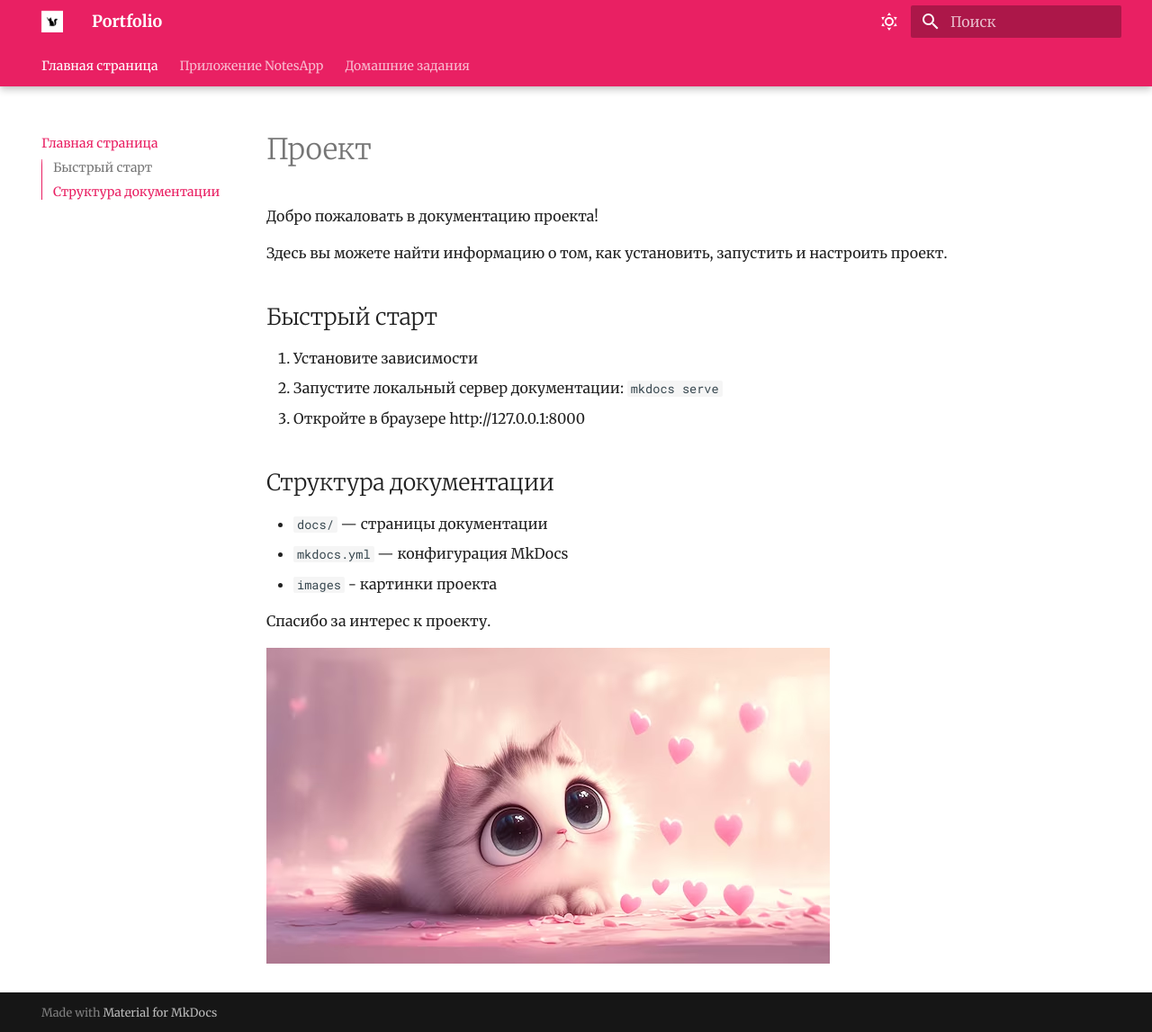
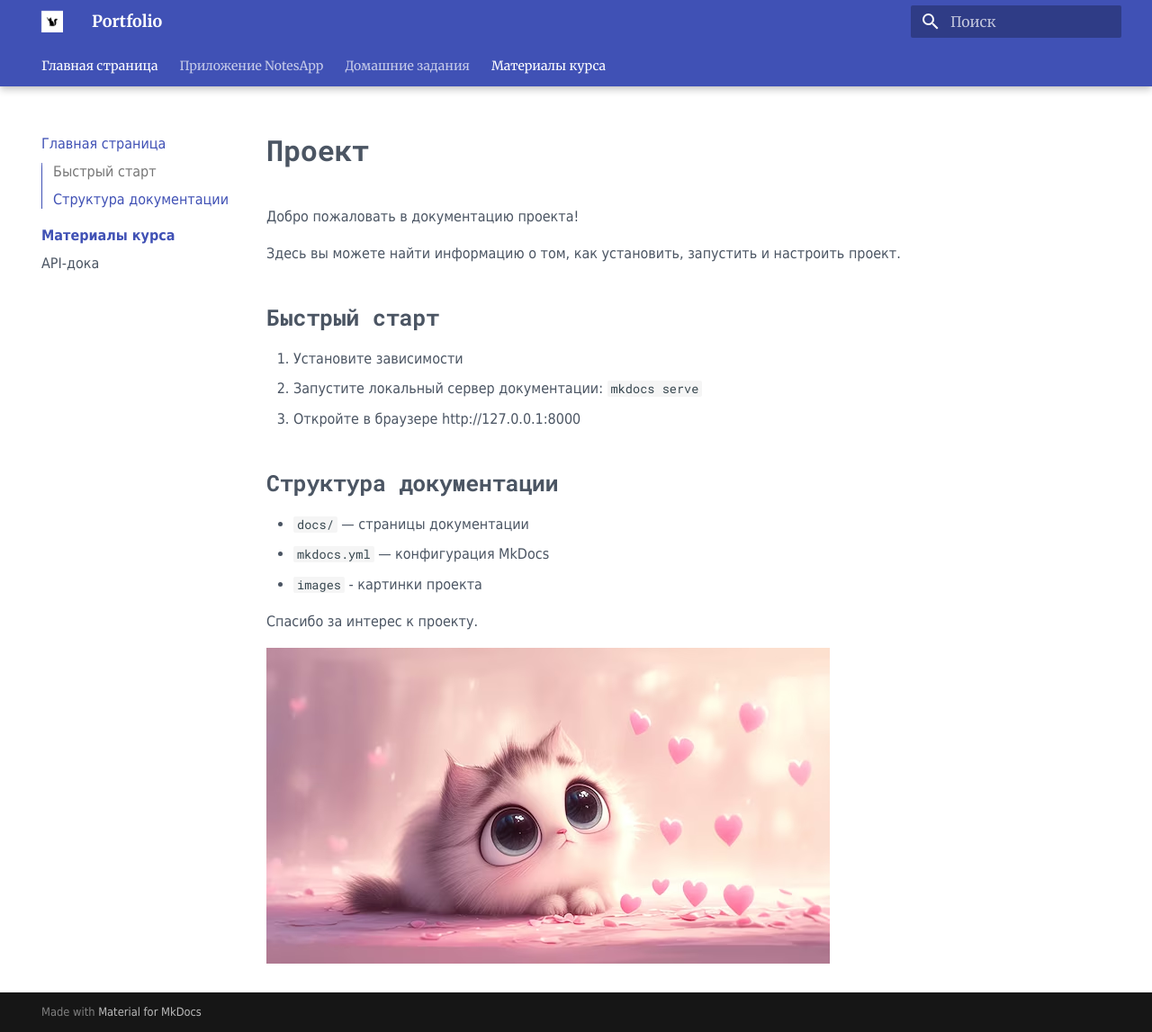
Before and after one commit to Olesia1999/pets-doc-project, an MkDocs documentation site: the page built from docs/index.md, in a window 1280 px wide and 1147 px high. Shown: the whole window at 90% size. Built offline with MkDocs 1.6.1 and Material for MkDocs 9.7.7, drawn with Linux system fonts in a browser that asks for light colours.

Commit message:
Добавлена дока по АПИ

```diff
--- a/mkdocs.yml
+++ b/mkdocs.yml
@@ -2,6 +2,9 @@
 site_description: "Профессиональное портфолио" # Описание сайта, добавляется в meta-теги
 
 theme: # Тема сайта, информация о ее параметрах
+theme:
+  palette: # Настройки тем
+    - scheme: my-scheme
   name: material # Название темы
   logo: images/logo.jpg # Ссылка на логотип сайта, логотип добавляется в папку `docs/images`
   font:
@@ -9,18 +12,18 @@
     code: Roboto Mono # Шрифт для текста кода
   language: ru # Язык
   palette: # Настройки светлой и тёмной тем
-    - scheme: default
-      toggle:
-        icon: material/weather-sunny # Иконка для активации светлой темы
-        name: "Выключить солнышко" # Всплывающий текст-подсказка
-      primary: pink # Основной цвет
-      accent: purple # Акцентный цвет
-    - scheme: slate
-      toggle:
-        icon: material/weather-night
-        name: "Позвать солнышко"
-      primary: deep purple
-      accent: blue
+   ##scheme: default
+      ##toggle:
+        ##icon: material/weather-sunny # Иконка для активации светлой темы
+       ## name: "Выключить солнышко" # Всплывающий текст-подсказка
+      ##primary: pink # Основной цвет
+      ##accent: purple # Акцентный цвет
+  ##  - scheme: slate
+    ##  toggle:
+     ##   icon: material/weather-night
+     ##   name: "Позвать солнышко"
+     ## primary: deep purple
+      ##accent: blue--
   features: # настройки функциональностей темы
     - navigation.sections # Добавление разделов верхнего уровня в боковом меню
     - navigation.path # Хлебные крошки
@@ -41,9 +44,16 @@
       - NotesApp: subfolder/notesapp.md
   - Домашние задания:
       - "Домашнее задание N2": subfolder/subsubfolder/index.md
+  - Материалы курса:
+    - index.md
+    - API-дока: docs/swagger.md
 
 plugins:
   - search
+  - plantuml:
+      puml_url: https://www.plantuml.com/plantuml/
+  - redoc-tag
+  - swagger-ui-tag
   - glightbox
 
 markdown_extensions:
@@ -52,6 +62,10 @@
   - attr_list
   - md_in_html
   - def_list
+  -  pymdownx.snippets:
+      base_path:
+        - docs
+
   - pymdownx.tabbed:
       alternate_style: true
   - pymdownx.details
@@ -61,3 +75,6 @@
   - pymdownx.emoji:
       emoji_index: !!python/name:material.extensions.emoji.twemoji
       emoji_generator: !!python/name:material.extensions.emoji.to_svg
+
+extra_css:
+  - stylesheets/extra.css
```
Also changed, not shown: docs/swagger.md (added, +1 -0 lines), site/openapi.yml (added).
